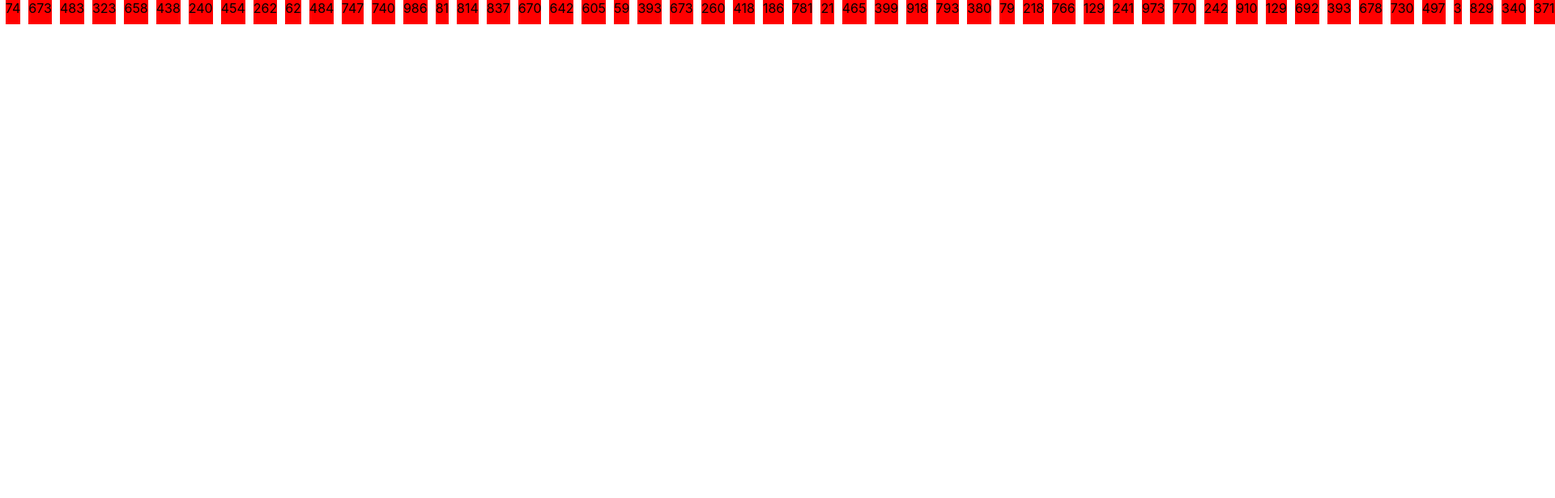
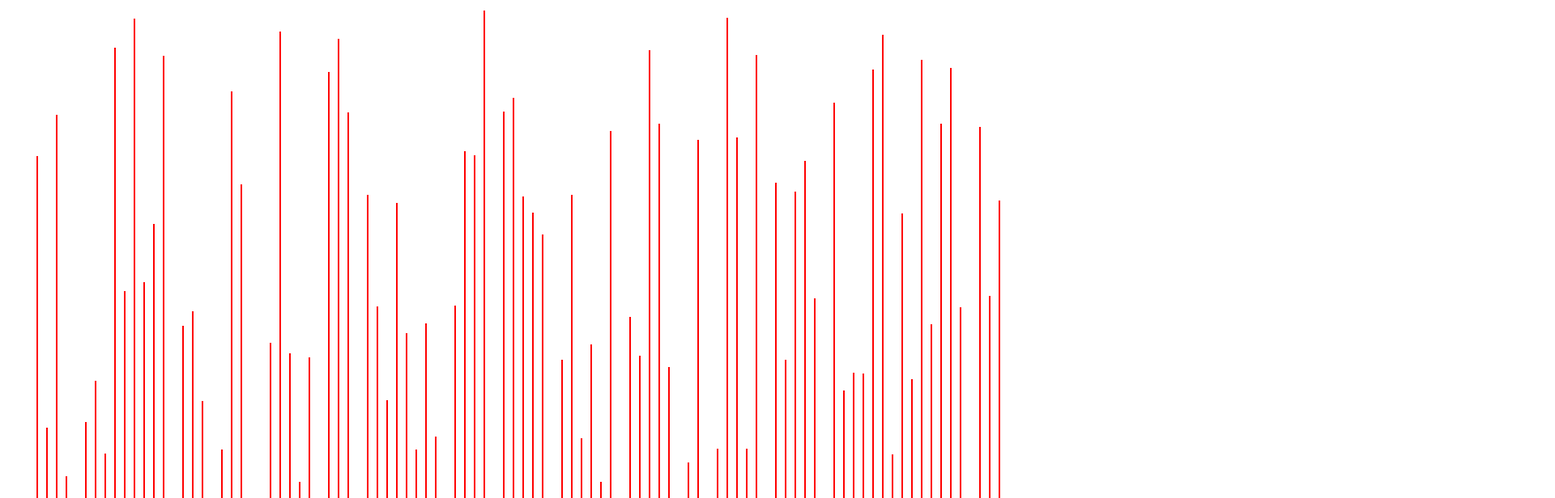
Before and after one commit to snorresovold/javascript-sorting-visualizer, a React (Create React App) app in the folder sorting/: page / in a window 1280 px wide. Shown: the top 616 px of the page at 81% size, 1920 px wide, since content can reach past the window. Built offline with nearby package versions, Linux system fonts and the light colour scheme.

Commit message:
more css

```diff
--- a/sorting/src/App.css
+++ b/sorting/src/App.css
@@ -1,16 +1,5 @@
 .App {
   text-align: center;
-}
-
-.App-logo {
-  height: 40vmin;
-  pointer-events: none;
-}
-
-@media (prefers-reduced-motion: no-preference) {
-  .App-logo {
-    animation: App-logo-spin infinite 20s linear;
-  }
 }
 
 .App-header {
@@ -27,12 +16,3 @@
 .App-link {
   color: #61dafb;
 }
-
-@keyframes App-logo-spin {
-  from {
-    transform: rotate(0deg);
-  }
-  to {
-    transform: rotate(360deg);
-  }
-}
--- a/sorting/src/SortingVisualizer/SortingVisualizer.css
+++ b/sorting/src/SortingVisualizer/SortingVisualizer.css
@@ -1,13 +1,12 @@
 .array-container {
     display: flex;
     justify-content: center;
-    align-items: center;
+    align-items: baseline;
 }
 
 .array-bar {
-    width: 30px;
-    height: 30px;
+    width: 2px;
     background-color: red;
     display: inline;
-    margin: 0 5px;
+    margin:5px;
 }
--- a/sorting/src/SortingVisualizer/SortingVisualizer.tsx
+++ b/sorting/src/SortingVisualizer/SortingVisualizer.tsx
@@ -17,7 +17,7 @@ function SortingVisualizer() {
         setArray([])
         const temp_array:any = []; //this is any because i couldn't get it to work with number
         for (let i = 0;i < 100;i++){ // 100 is the amount of values
-                temp_array.push(randomIntFromInterval(5, 1000));
+                temp_array.push(randomIntFromInterval(5, 730));
             }
             console.log(temp_array)
             setArray(temp_array)
@@ -26,9 +26,9 @@ function SortingVisualizer() {
     return (
         <div className='array-container'>
             {array.map((value, idx) =>( //idx is to remove the warning from the console
-                <div className='array-bar' key={idx}>
-                    {value}
-                </div>
+                <div className='array-bar'
+                key={idx}
+                style={{height: `${value}px`}}></div>
             ))}
         </div>
     )
--- a/sorting/src/index.css
+++ b/sorting/src/index.css
@@ -1,5 +1,4 @@
 body {
-  margin: 0;
   font-family: -apple-system, BlinkMacSystemFont, 'Segoe UI', 'Roboto', 'Oxygen',
     'Ubuntu', 'Cantarell', 'Fira Sans', 'Droid Sans', 'Helvetica Neue',
     sans-serif;
```
